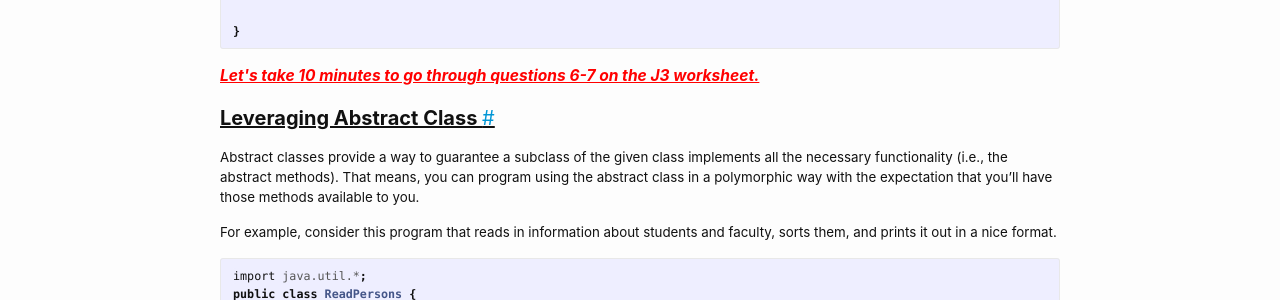
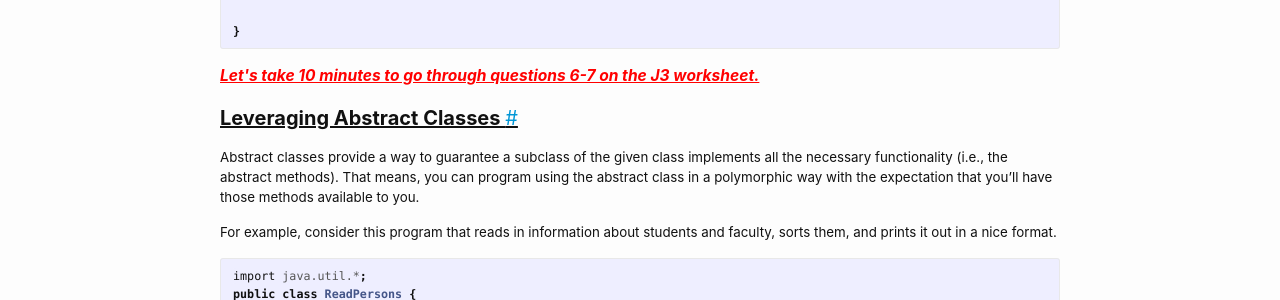
Before and after one commit to cs2113-f24/cs2113-f24.github.io, a Jekyll site: the page built from j-units/J2-Polymorphism-Abstract-Classes.md, in a window 1280 px wide and 900 px high, scrolled down 7779 px. Shown: the part 154-454 px from the top of the window. Built offline with Jekyll 4.4.1, drawn with Linux system fonts in a browser that asks for light colours.

Commit message:
spring update

```diff
--- a/j-units/J2-Polymorphism-Abstract-Classes.md
+++ b/j-units/J2-Polymorphism-Abstract-Classes.md
@@ -437,7 +437,7 @@ public class GWFaculty extends GWPerson {
 
 <font color=red><h3>Let's take 10 minutes to go through questions 6-7 on the J3 worksheet.</h3></font>
 
-## Leveraging Abstract Class
+## Leveraging Abstract Classes
 
 Abstract classes provide a way to guarantee a subclass of the given class implements all the necessary functionality (i.e., the abstract methods). That means, you can program using the abstract class in a polymorphic way with the expectation that you'll have those methods available to you.
 
```
